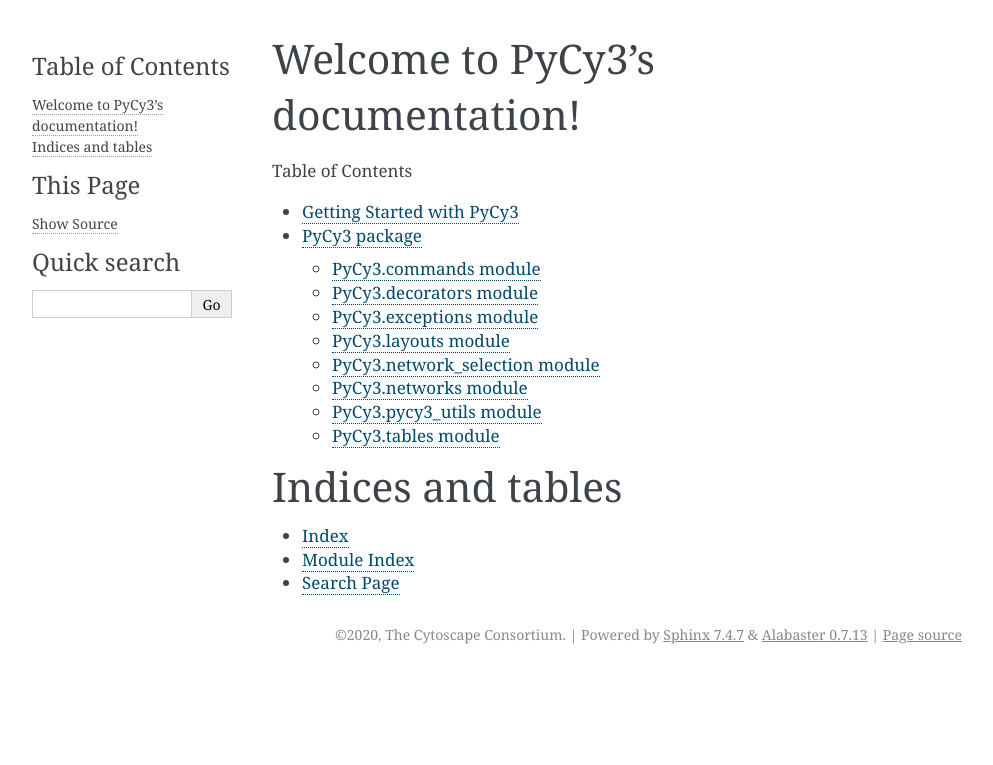
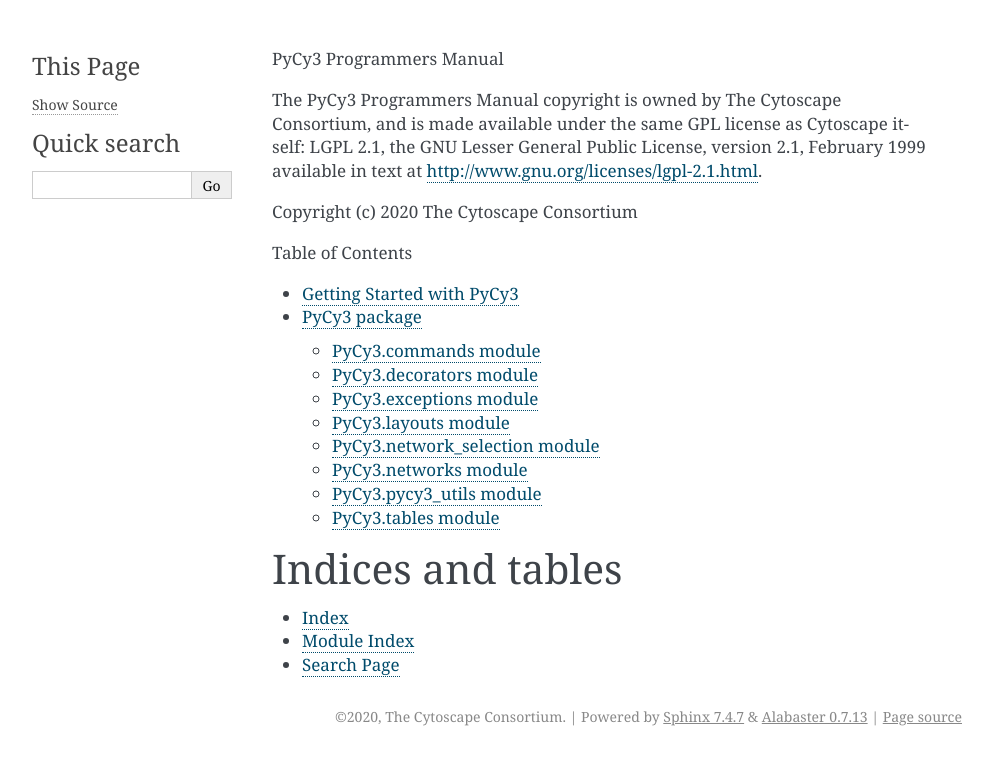
Before and after one commit to cytoscape/py4cytoscape, a Sphinx documentation site: the page built from doc/index.rst, in a window 1280 px wide. Shown: the top 765 px of the page, without its empty margins (148-1141 px from the left). Built offline with Sphinx 7.4.7, drawn with Linux system fonts in a browser that asks for light colours.

Commit message:
Update index.rst

```diff
--- a/doc/index.rst
+++ b/doc/index.rst
@@ -3,8 +3,11 @@
    You can adapt this file completely to your liking, but it should at least
    contain the root `toctree` directive.
 
-Welcome to PyCy3's documentation!
-=================================
+PyCy3 |version| Programmers Manual
+
+The PyCy3 Programmers Manual copyright is owned by The Cytoscape Consortium, and is made available under the same GPL license as Cytoscape itself: LGPL 2.1, the GNU Lesser General Public License, version 2.1, February 1999 available in text at http://www.gnu.org/licenses/lgpl-2.1.html.
+
+Copyright (c) 2020 The Cytoscape Consortium
 
 .. toctree::
    :maxdepth: 4
```
